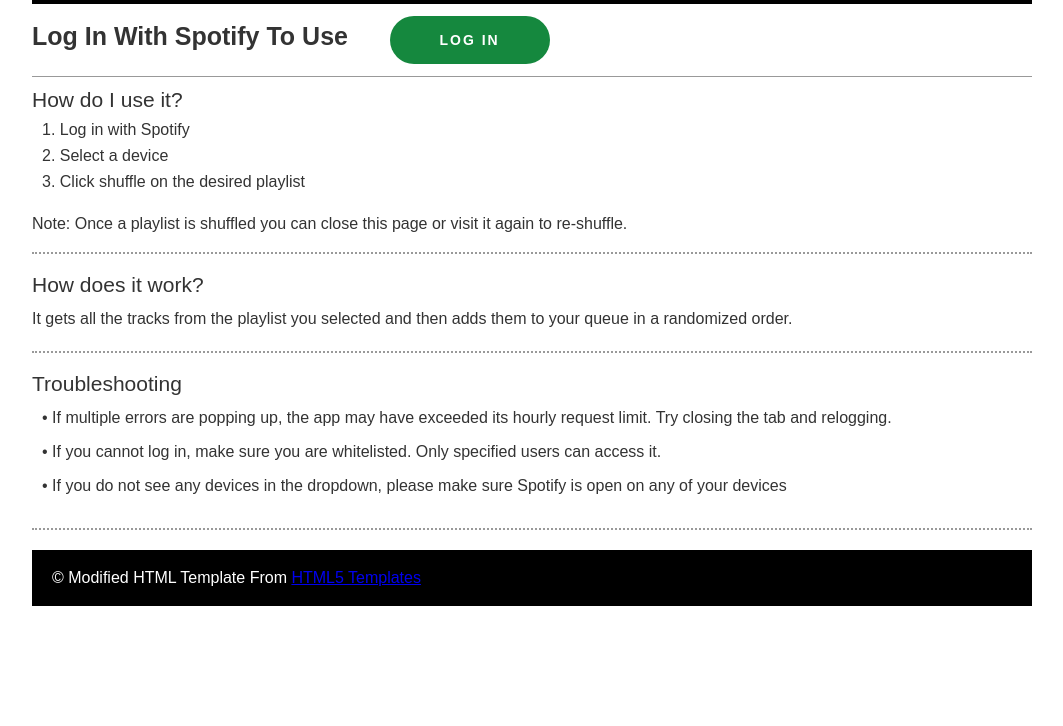
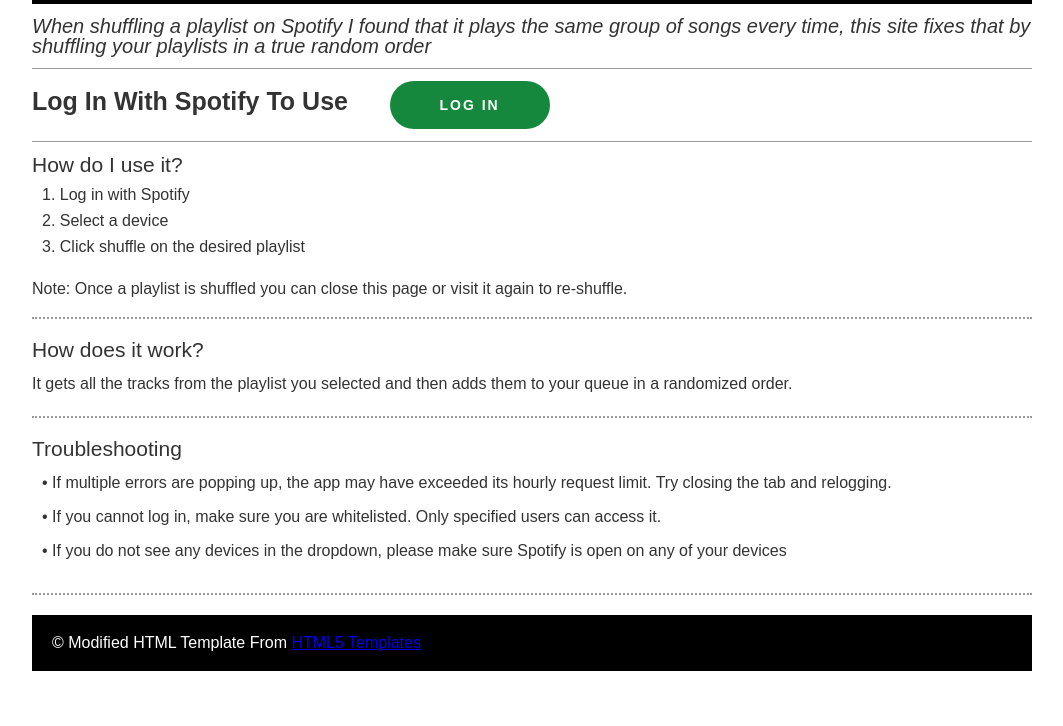
Before and after one commit to nickyg-42/BetterShuffle, a website: page public/index.html in a window 1280 px wide. Shown: the part 74-800 px from the top of the page, without its empty margins (108-1171 px from the left). Drawn offline with Linux system fonts and the light colour scheme.

Commit message:
added section

```diff
--- a/public/index.html
+++ b/public/index.html
@@ -14,6 +14,9 @@
 	<header>
 		<div id="logo"><img src="https://www.freepnglogos.com/uploads/spotify-logo-png/file-spotify-logo-png-4.png" alt="Spotify logo">Better Shuffle</div>
 	</header>
+   <section>
+      <p style="font-size: 20px; font-style: italic">When shuffling a playlist on Spotify I found that it plays the same group of songs every time, this site fixes that by shuffling your playlists in a true random order</p>
+   </section>
 	<section>
       <h1>Log In With Spotify To Use &nbsp;&nbsp;&nbsp;&nbsp;&nbsp;<span><a href="/login"><button id="login">Log in</button></a></span></h1>
 	</section>
```
Also changed, not shown: public/main.html (+3 -0 lines).
